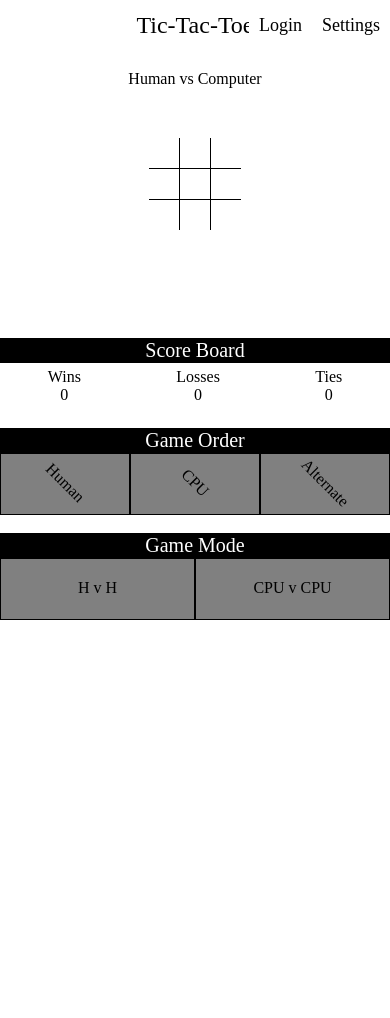
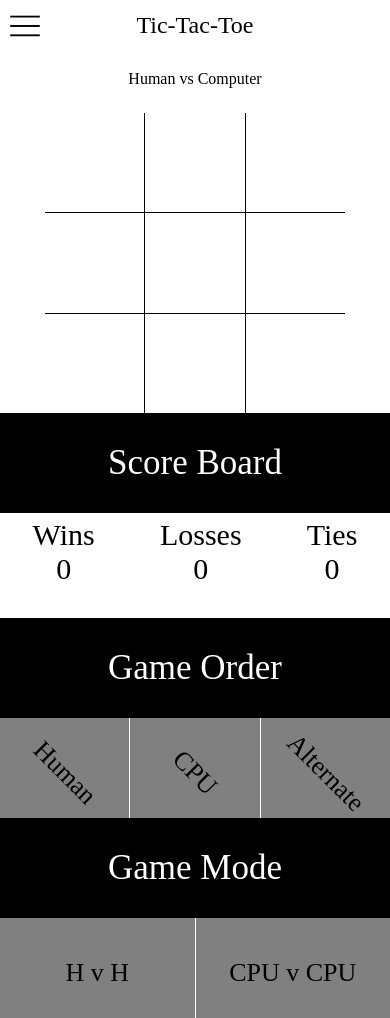
Before and after one commit to dwayne314/react-basics, a React app: page / in a window 390 px wide. Before the commit the page ends 844 px from the top, so only its background shows below. Built offline with nearby package versions, Linux system fonts and the light colour scheme.

Commit message:
Added basic mobile styling

```diff
--- a/src/components/Game/Game.css
+++ b/src/components/Game/Game.css
@@ -3,18 +3,22 @@
 	display: flex;
 	justify-content: center;
 	align-items: baseline;
-
 }
 
 .game {
 	text-align: center;
 	display: inline-flex;
+	justify-content: space-around;
+	height: var(--game-container-height);
+	width: var(--game-container-height);
 
 }
 
 .row {
-	display: inline-block;
-	position: relative;
+	display: flex;
+	flex-direction: column;
+	justify-content: space-around;
+	width: 100%;
 	border-right: 1px solid black;
 }
 
--- a/src/components/Header/Header.css
+++ b/src/components/Header/Header.css
@@ -26,7 +26,27 @@
 	right: 0;
 	height: var(--header-height);
 }
+
+.mobile-settings-menu {
+	display: var(--hidden-block-on-lg-screen);
+	cursor: pointer;
+	position: absolute;
+	top: 0;
+	left: 0;
+	height: var(--header-height);
+	width: var(--header-height);
+	box-sizing: border-box;
+	padding: var(--header-padding);
+}
+
+.mobile-settings-menu > img {
+	height: 30px;
+	width: 30px;
+
+}
+
 .header-links {
+	display: var(--hidden-block-on-sm-screen);
 	height: 100%;
 	position: relative;
 	line-height: var(--header-height);
@@ -34,12 +54,11 @@
 
 .header-links .header-link {
 	height: 100%;
-	padding: 10px;
+	padding: var(--header-padding);
 	font-size: var(--header-link-font-size);
 	color: var(--secondary-background-color);
 	background-color: var(--primary-background-color);
 	cursor: pointer;
-
 }
 
 .header-links .header-link:hover {
--- a/src/components/Header/Header.js
+++ b/src/components/Header/Header.js
@@ -3,6 +3,9 @@ import { Link } from 'react-router-dom';
 
 // Styles
 import './Header.css';
+
+// Images
+import hamburgerMenu from '../../static/hamburger.png'
 
 const Header = () => {
 	return (
@@ -23,7 +26,9 @@ const Header = () => {
 						<span data-testid="settings" className="header-link">Settings</span>
 					</Link>
 				</div>
-
+			</span>
+			<span className="mobile-settings-menu">
+				<img src={hamburgerMenu} alt="settings-menu"/>
 			</span>
 		</div>
 	);
--- a/src/components/Home/Home.css
+++ b/src/components/Home/Home.css
@@ -5,30 +5,30 @@
 
 .home-title {
 	text-align: center;
-	margin-bottom: 50px;
+	margin-bottom: 25px;
 }
 
-/* Update this on shrink below a certain width*/
 .side-menu-container {
-	position: absolute;
+	position: var(--side-menu-container-position);
 	right: 0;
 	top: 0;
-	width: 200px;
-	padding-right: 10px;
+	width: var(--side-menu-container-width);
+	padding-right: var(--side-menu-container-padding-right);
 }
+
 .side-menu-section {
-	margin-bottom: 20px;
+	margin-bottom: var(--side-menu-section-margin-bottom)
 }
 
 
 .side-menu-title {
 	width: 100%;
-	height: 25px;
+	height: var(--side-menu-title-height);
 	text-align: center;
 
 
-	font-size: 20px;
-	line-height: 25px;
+	font-size: var(--side-menu-title-font-size);
+	line-height: var(--side-menu-title-height);
 	background-color: black;
 	color: white;
 	margin: auto;
@@ -36,18 +36,23 @@
 
 .scoreboard-container {
 	display: flex;
-	justify-content: space-between;
+	justify-content: var(--scoreboard-container-flex-justify);
 	flex-direction: row;
-	height: 40px;
+	height: var(--scoreboard-container-height);
     padding-top: 5px;
+}
+
+.scoreboard-title {
+	font-size: var(--scoreboard-data-size)
 }
 
 .scoreboard-score {
 	text-align: center;
+	font-size: var(--scoreboard-data-size)
 }
 
 .settings-box-container {
-	height: 60px;
+	height: var(--settings-box-container-height);
 	display: flex;
 	justify-content: space-between;
 	width: 100%;
@@ -58,31 +63,28 @@
 	height: 100%;
 	width: 100%;
 	background-color: grey;
-	border: 1px solid black;
 	position: relative;
 	text-align: center;
-
+	border-left: 1px solid white;
 }
 
 .settings-box-text {
 	cursor: pointer;
 	position: absolute;
-	top: 20px;
+	top: var(--settings-box-text-padding);
 	width: 100%;
+	font-size: var(--setting-box-text-size);
+}
+
+.settings-box-container > .settings-box-section:first-child {
+	border: 0px;
+}
+
+.settings-box-container > .settings-box-section:last-child {
+	border: 0px;
+	border-left: 1px solid white;
 }
 
 .angled-text {
-	transform: rotate(45deg);
+	transform: var(--settings-box-angled-text);
 }
-
-@media screen and (max-width: 700px) {
-	.side-menu-container {
-		position: relative;
-		width: 100%;
-		padding: 0px;
-	}
-	.scoreboard-container {
-		justify-content: space-around;
-
-	}
-}
--- a/src/components/Position/Position.css
+++ b/src/components/Position/Position.css
@@ -1,13 +1,18 @@
 .position {
-	height: 30px;
-	width: 30px;
+	height: 100%;
+	width: 100%;
+	position: relative;
 	border-top: 1px solid black;
 }
 
 .position > div {
-	/*These must be the same*/
-	height: 30px;
-	line-height: 30px;
+	position:absolute;
+	left:0; right:0;
+	top:0; bottom:0;
+	margin:auto;
+	height: var(--game-position-font-size);
+	font-size: var(--game-position-font-size);
+	line-height: var(--game-position-font-size);
 }
 
 .position:first-child {
--- a/src/index.css
+++ b/src/index.css
@@ -26,9 +26,55 @@ a {
 	--title-width: 150px;
 	--header-link-font-size: 18px;
 	--header-height: 50px;
+	--header-padding: 10px;
 
 	/* Game */
-	--game-container-height: 200px;
+	--game-container-height: 300px;
+	--game-position-font-size: 50px;
+
+	/* Side Menu */
+	--side-menu-title-height: 25px;
+	--side-menu-title-font-size: 20px;
+	--settings-box-container-height: 60px;
+	--settings-box-text-padding: 20px;
+	--setting-box-text-size: 16px;
+	--settings-box-angled-text: rotate(45deg);
+	--scoreboard-container-height: 40px;
+	--scoreboard-title-size: 16px;
+	--side-menu-section-margin-bottom: 20px;
+	--scoreboard-container-flex-justify: space-between;
+	--side-menu-container-position: absolute;
+	--side-menu-container-width: 200px;
+	--side-menu-container-padding-right: 10px;
+
+	--hidden-block-on-lg-screen: none;
+	--hidden-block-on-sm-screen: block;
+}
+
+@media screen and (max-width: 750px) {
+	:root {
+		--side-menu-title-height: 100px;
+		--side-menu-title-font-size: 35px;
+		--settings-box-container-height: 100px;
+		--settings-box-text-padding: 40px;
+		--setting-box-text-size: 26px;
+		--settings-box-angled-text: rotate(25deg);
+		--scoreboard-container-height: 100px;
+		--scoreboard-data-size: 30px;
+		--side-menu-section-margin-bottom: 0px;
+		--scoreboard-container-flex-justify: space-around;
+		--side-menu-container-position: relative;
+		--side-menu-container-width: 100%;
+		--side-menu-container-padding-right: 0px;
+	}
+}
+
+@media screen and (max-width: 500px) {
+	:root {
+		--settings-box-angled-text: rotate(45deg);
+			--hidden-block-on-lg-screen: block;
+			--hidden-block-on-sm-screen: none;
 
 
+	}
 }
```
Also changed, not shown: src/static/hamburger.png (added).
